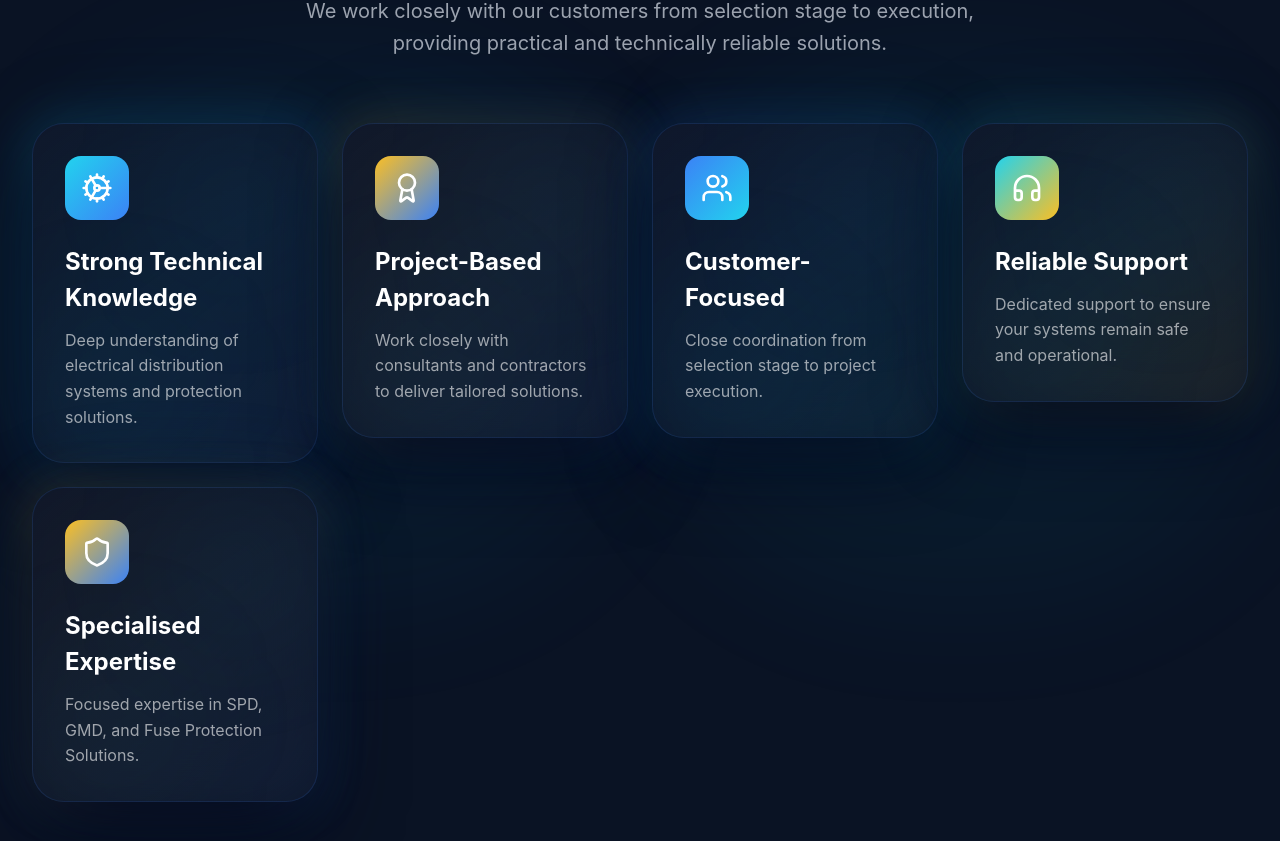
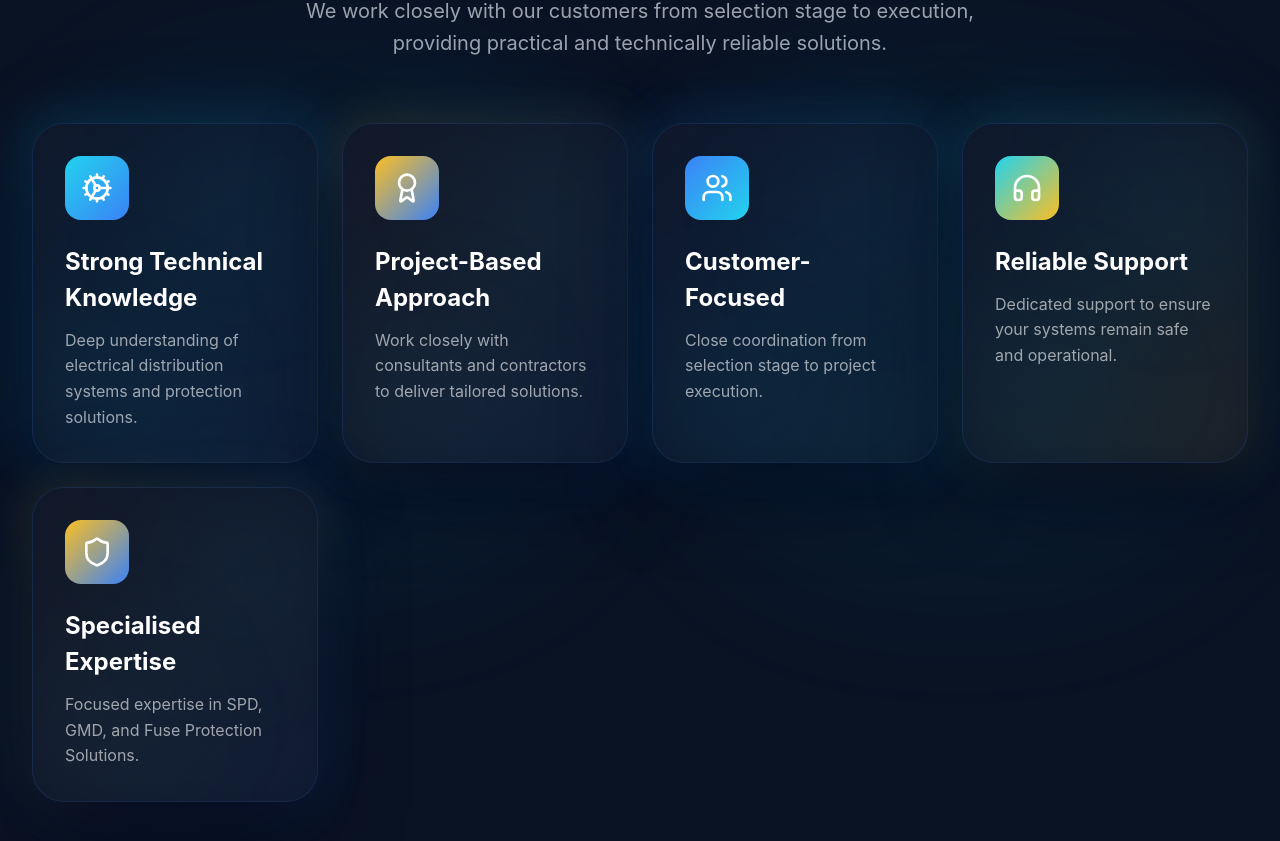
Before and after one commit to JanakeeshHd/PPT, a React (Vite) app: page / in a window 1280 px wide. Shown: the part 1819-2660 px from the top of the page. Built offline with nearby package versions, Linux system fonts and the light colour scheme.

Commit message:
card edited

```diff
--- a/src/pages/Home.jsx
+++ b/src/pages/Home.jsx
@@ -164,8 +164,9 @@ function WhyChooseUs() {
                 whileInView={{ opacity: 1, y: 0 }}
                 viewport={{ once: true }}
                 transition={{ delay: index * 0.1, duration: 0.6, ease: 'easeOut' }}
+                className="h-full"
               >
-                <div className="relative">
+                <div className="h-full relative group">
                   <div className={`absolute inset-0 rounded-2xl bg-gradient-to-br ${feature.color} opacity-20 blur-xl`} />
                   <Card variant="glassDark" className="relative h-full">
                     <div className="flex flex-col h-full">
```
